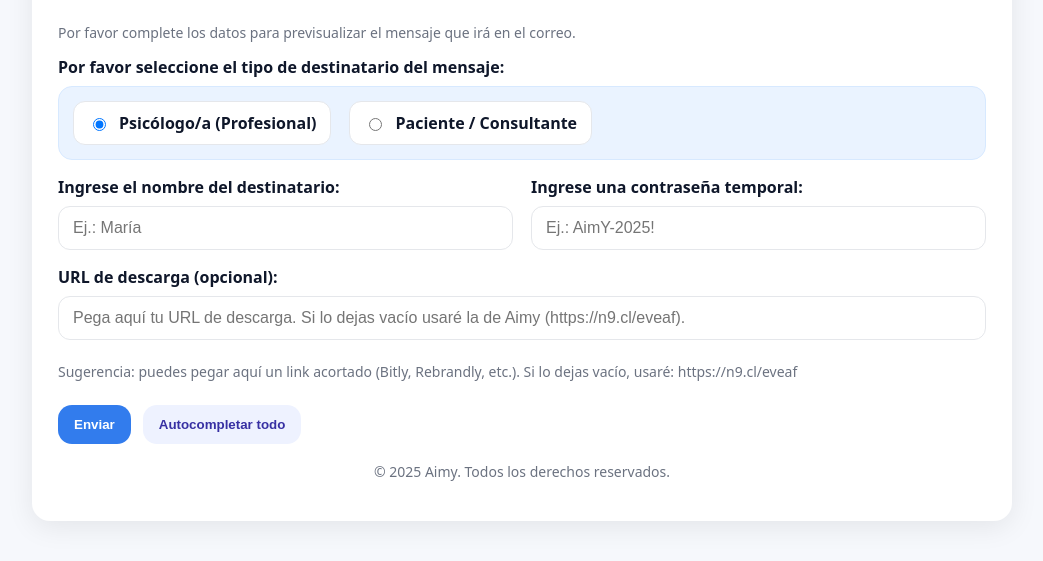
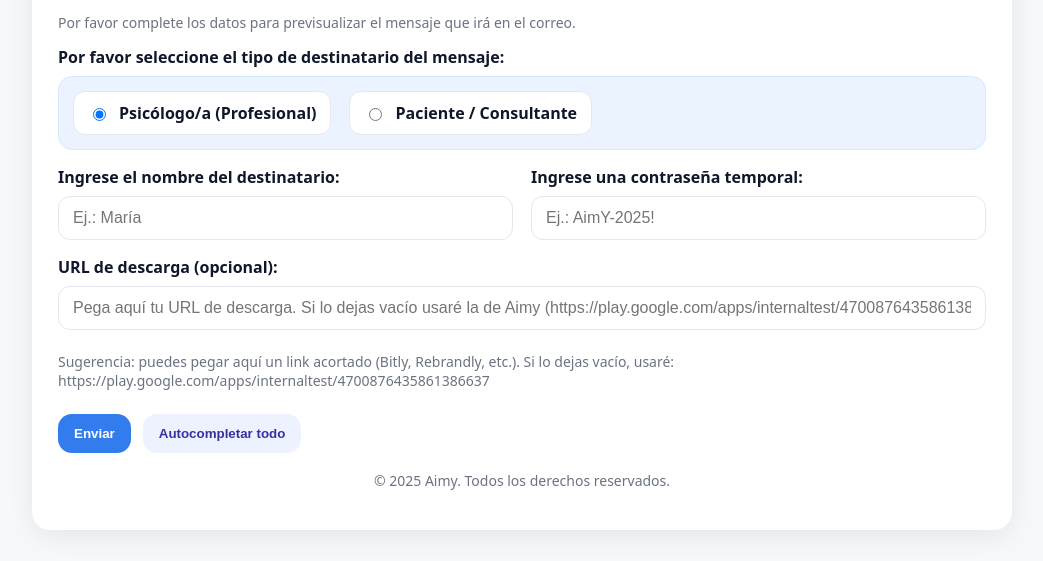
Before and after one commit to olivecristian/aimy-landing, a plain HTML site: page index.html in a window 1280 px wide. Shown: the part 203-764 px from the top of the page, without its empty margins (118-1161 px from the left). Drawn offline with Linux system fonts and the light colour scheme.

Commit message:
Actualizo URL de descarga por la original

```diff
--- a/index.html
+++ b/index.html
@@ -77,8 +77,8 @@
         </div>
         <div class="field" style="margin-top:16px">
           <label for="url">URL de descarga (opcional):</label>
-          <input id="url" class="input" type="url" placeholder="Pega aquí tu URL de descarga. Si lo dejas vacío usaré la de Aimy (https://n9.cl/eveaf)." />
-          <p class="muted">Sugerencia: puedes pegar aquí un link acortado (Bitly, Rebrandly, etc.). Si lo dejas vacío, usaré: <span class="kbd">https://n9.cl/eveaf</span></p>
+          <input id="url" class="input" type="url" placeholder="Pega aquí tu URL de descarga. Si lo dejas vacío usaré la de Aimy (https://play.google.com/apps/internaltest/4700876435861386637)." />
+          <p class="muted">Sugerencia: puedes pegar aquí un link acortado (Bitly, Rebrandly, etc.). Si lo dejas vacío, usaré: <span class="kbd">https://play.google.com/apps/internaltest/4700876435861386637</span></p>
         </div>
         <div class="actions">
           <button id="go" class="btn btn-primary" type="button">Enviar</button>
```
